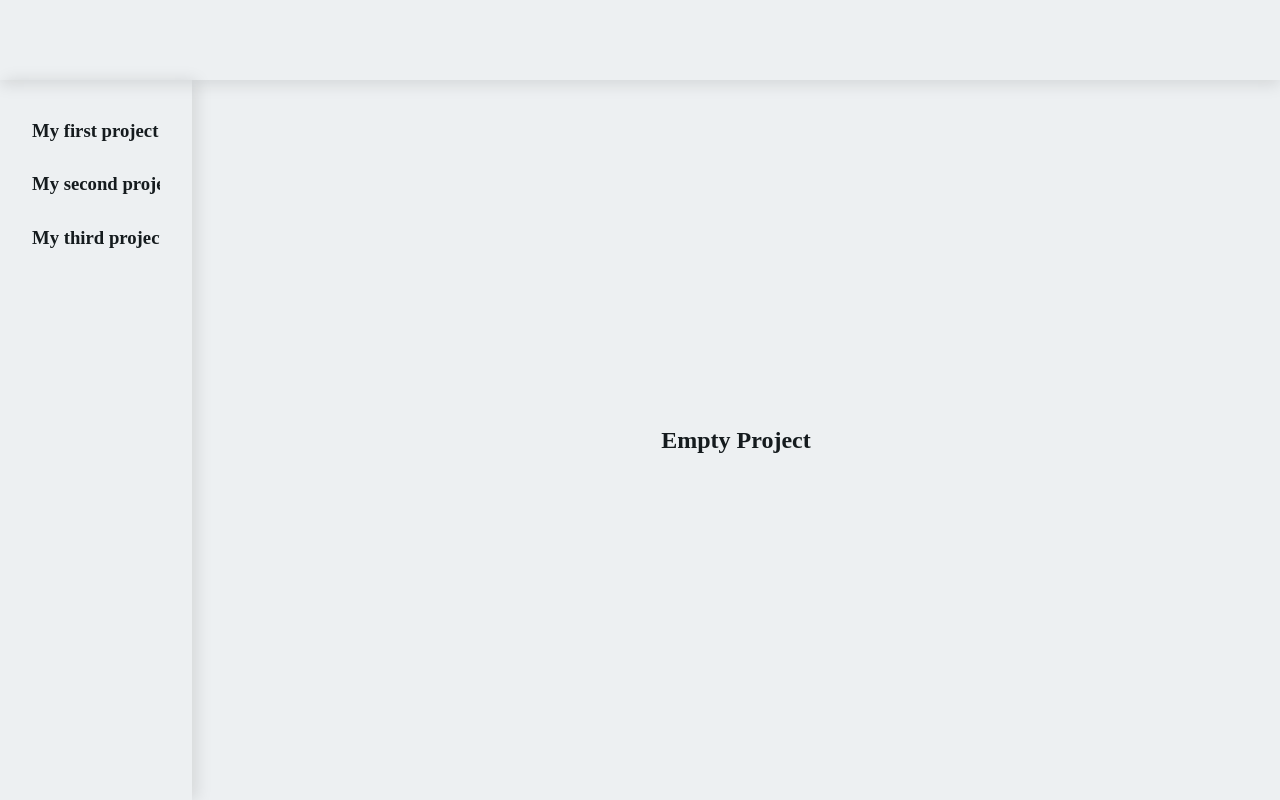
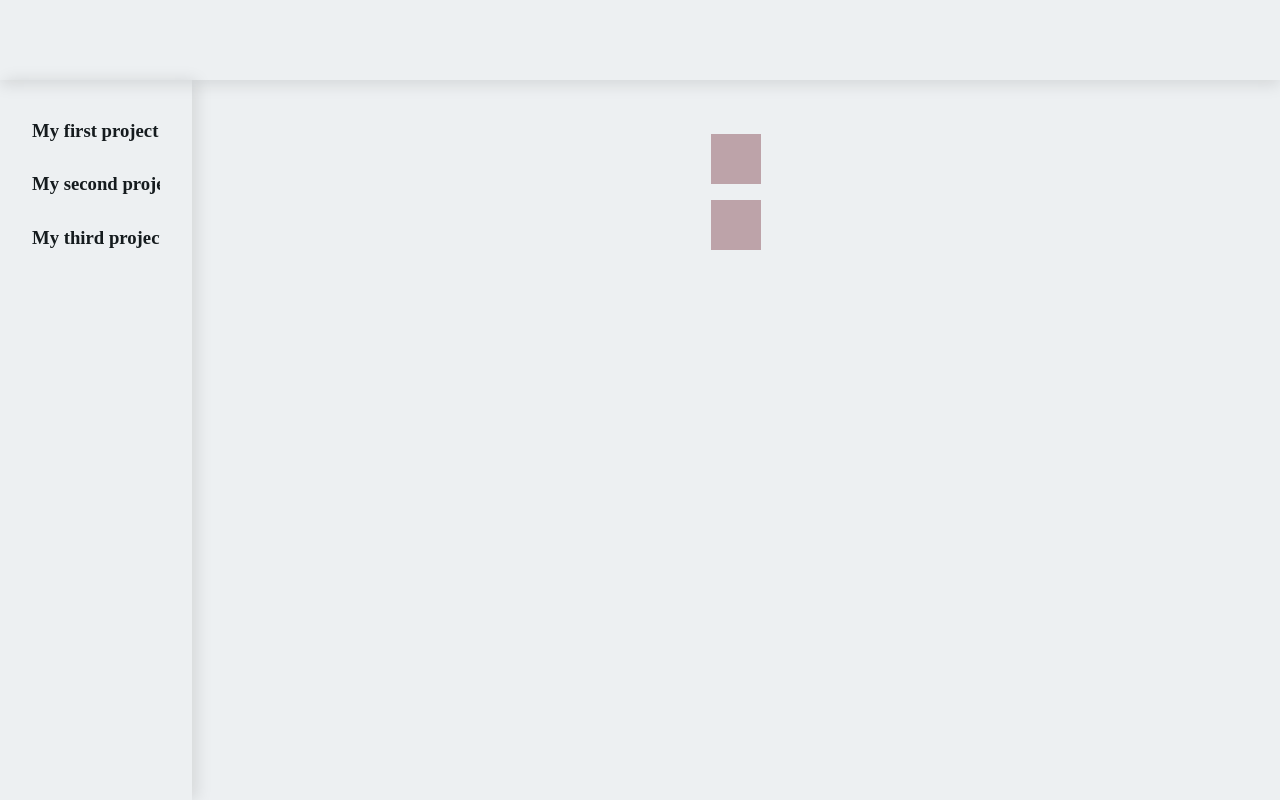
Before and after one commit to EthanL02/todo-list, a website built with webpack: page src/template.html in a window 1280 px wide. Built offline with nearby package versions, Linux system fonts and the light colour scheme.

Commit message:
Display todos as boxes

```diff
--- a/src/index.js
+++ b/src/index.js
@@ -2,6 +2,7 @@ import "./styles.css";
 import todo from "./todo.js";
 import projects from "./projects.js";
 import sidebar from "./side-bar";
+import mainContent from "./main-content.js";
 
 document.documentElement.setAttribute("data-theme", "light");
 
@@ -16,5 +17,5 @@ const todo2 = todo.createNewTodo("Item # 2", "Description for second item", "5/0
 curProject.addTodo(todo1);
 curProject.addTodo(todo2);
 
-console.log(projects.getAll());
 sidebar.update(projects.getAll());
+mainContent.update(curProject.todos);
--- a/src/main-content.js
+++ b/src/main-content.js
@@ -2,12 +2,21 @@ const mainContent = document.getElementById("main-content");
 const emptyLabel = mainContent.querySelector("h2");
 
 function update(todos) {
-    console.log(todos);
     if (todos.length !== 0) {
         emptyLabel.style.display = "none";
+        console.log(todos);
+        todos.forEach(todo => {
+            displayTodo(todo);
+        });
     } else {
         emptyLabel.style.display = "block";
     }
 }
 
+function displayTodo(todo) {
+    const background = document.createElement("div");
+    background.classList.add("todo-background");
+    mainContent.append(background);
+}
+
 export default { update };
--- a/src/styles.css
+++ b/src/styles.css
@@ -38,6 +38,7 @@ body {
     padding: 2em;
     display: flex;
     flex-direction: column;
+    align-items: center;
     gap: 1em;
 }
 
@@ -65,5 +66,13 @@ body {
     display: flex;
     flex-direction: column;
     align-items: center;
-    justify-content: center;
+    justify-content:start;
+    padding-top: 5%;
+    gap: 1em;
 }
+
+.todo-background {
+    background-color: var(--secondary);
+    height: 50px;
+    width: 50px;
+}
```
